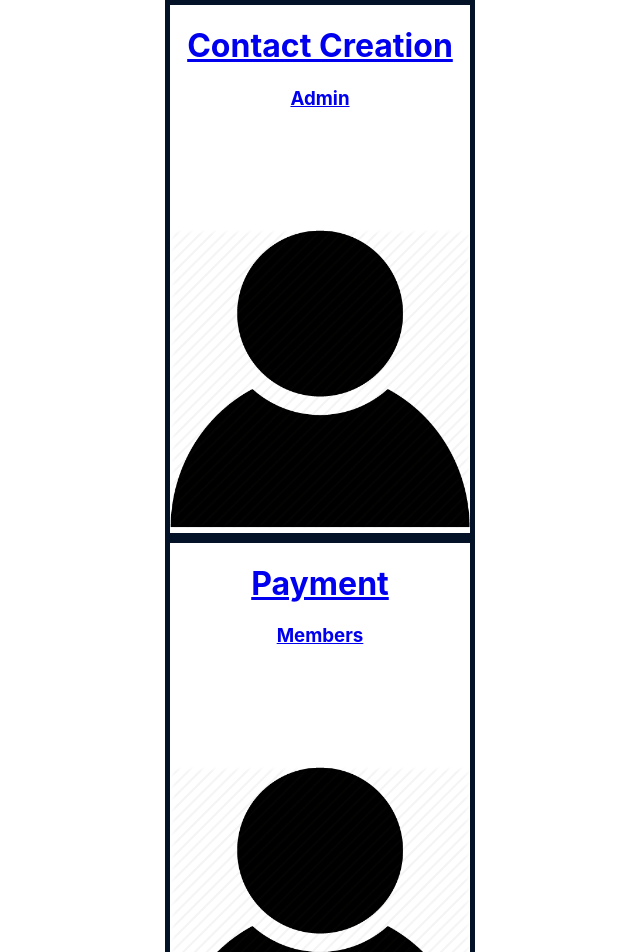
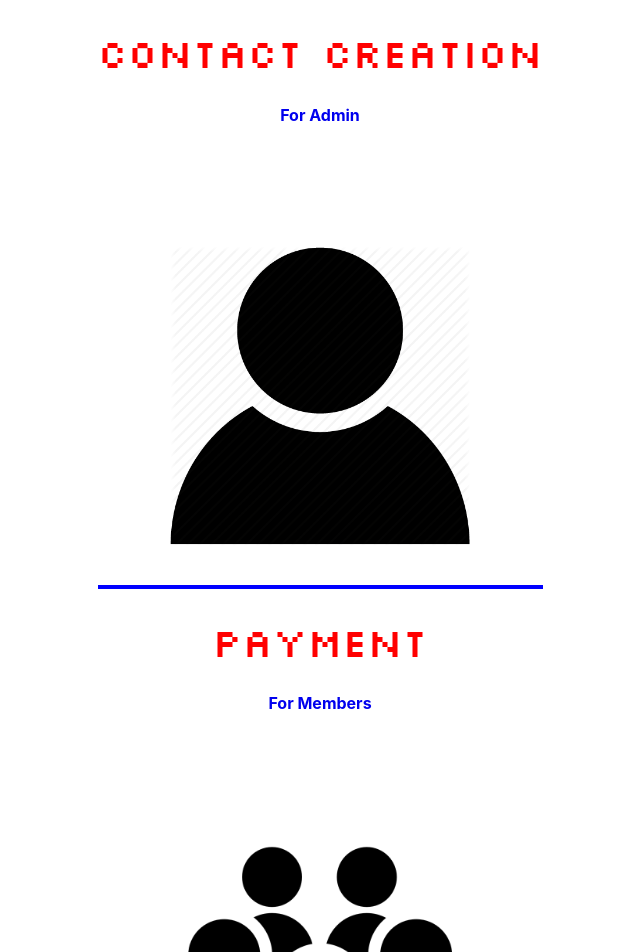
Before and after one commit to Banksy-said-hi/Dong-React, a React (Create React App) app: page / in a window 1280 px wide. Shown: the top 952 px of the page, without its empty margins (320-960 px from the left). Built offline with nearby package versions, Linux system fonts and the light colour scheme.

Commit message:
Modified home page to be more compatible with touch screens

```diff
--- a/src/App.css
+++ b/src/App.css
@@ -134,13 +134,6 @@
   padding-bottom: 15px;
 }
 
-.home-card {
-  border: 5px solid rgb(4, 18, 39);
-}
-
-/* .background {
-  background: mediumpurple;
-} */
 
 .form {
   text-align: center;
@@ -175,8 +168,9 @@
 
 .home-image {
   width: 300px;
+  height: 300px;
   padding-top: 100px;
-  float: none;
+  padding-bottom: 35px;
 }
 
 .home-container {
@@ -188,3 +182,24 @@
   left: 50px;
   right: 50px;
 }
+
+.home-card {
+  /* border: 10px solid rgb(4, 18, 39); */
+  width: 100%;
+  border-bottom: 4px solid blue;
+}
+
+.home-card h1 {
+  text-decoration: none;
+  color: red;
+  font-family: "Silkscreen";
+  font-size: 40px;
+}
+
+.link {
+  text-decoration: none;
+}
+
+.hr {
+  width: 100%;
+}
--- a/src/components/Home.js
+++ b/src/components/Home.js
@@ -11,19 +11,18 @@ function Home() {
 
     return (
         <div className="App">
-            <Link to="./creation">
+            <Link className="link" to="./creation">
                 <div className="home-card">
                     <h1>Contact Creation</h1>
-                    <h3>Admin</h3>
+                    <h4>For Admin</h4>
                     <img className="home-image" src={admin}></img>
                 </div>
             </Link>
-
-            <Link to="./payment">
+            <Link className="link" to="./payment">
                 <div className="home-card">
                     <h1>Payment</h1>
-                    <h3>Members</h3>
-                    <img className="home-image" src={admin}></img>
+                    <h4>For Members</h4>
+                    <img className="home-image" src={group}></img>
                 </div>
             </Link>
         </div>
```
